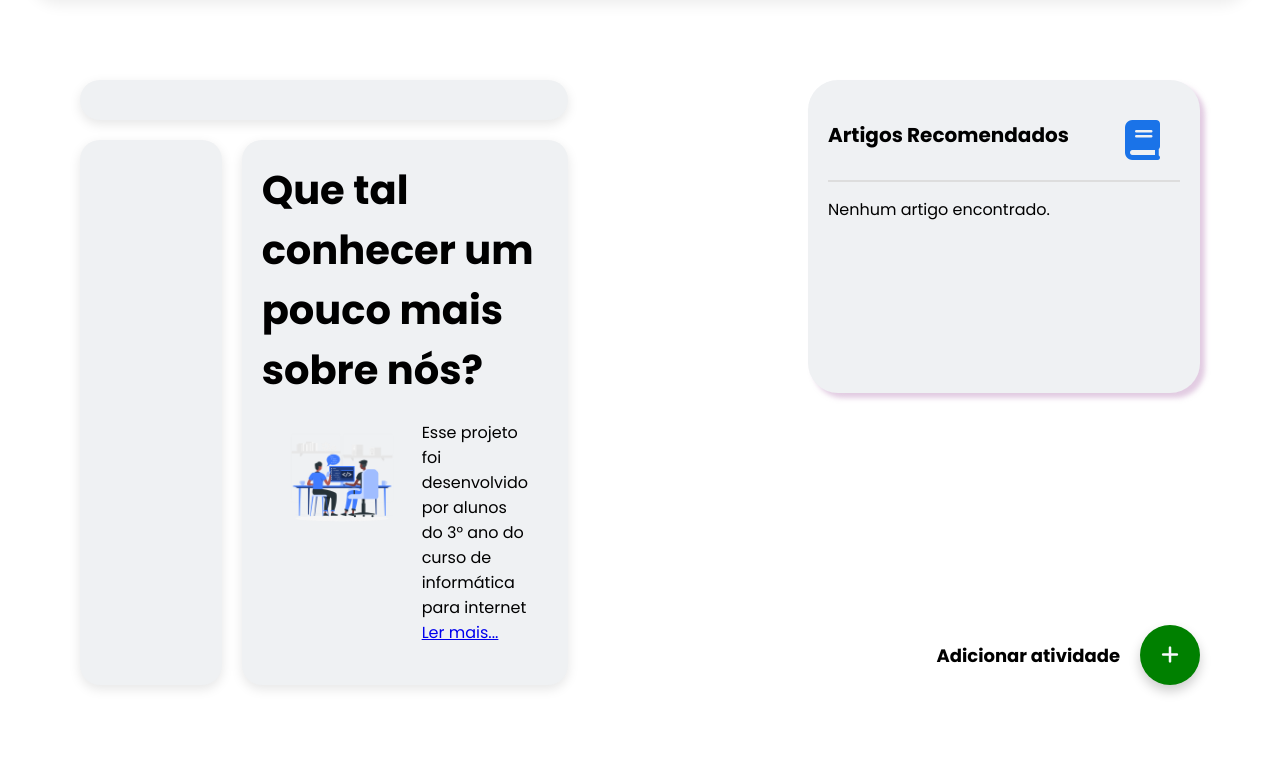
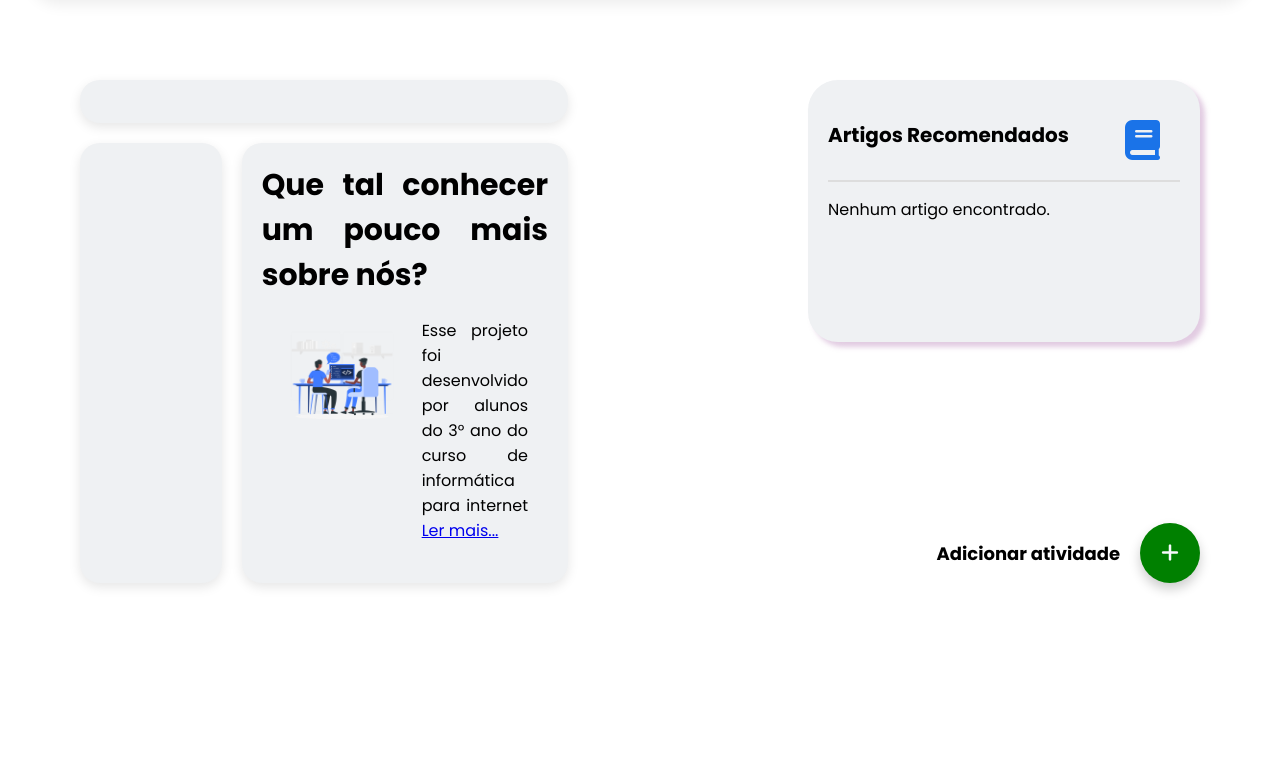
Before and after one commit to Paulinzz/Pratica-Profissional, a Flask app: page /dashboard in a window 1280 px wide. Shown: the part 137-902 px from the top of the page. After the commit the page ends 729 px from the top, so only its background shows below. Run offline with Flask 3, Linux system fonts and the light colour scheme; a user stored in the database is signed in; data that the repository does not hold is empty; some web fonts are replaced.

Commit message:
Criei os templates de: adicionar atividades e sobre part3

```diff
--- a/static/style.css
+++ b/static/style.css
@@ -361,7 +361,7 @@
 .card-sobre{
     display: flex;
     flex-direction: column;
-    padding: 20px;
+    text-align: justify;
 }
 
 .content-card-sobre{
@@ -377,6 +377,9 @@
     align-items: center;
 }
 
+.title_card-sobre{
+    font-size: 15px;
+}
 .title{
     font-size: 20px;
 }
--- a/templates/dashboard.html
+++ b/templates/dashboard.html
@@ -15,7 +15,7 @@
 
                 </div>
                 <div class="card-sobre">
-                        <div class="title">
+                        <div class="title_card-sobre">
                             <h1>Que tal conhecer um pouco mais sobre nós?</h1>
                         </div>
                         <div class="content-card-sobre">
```
